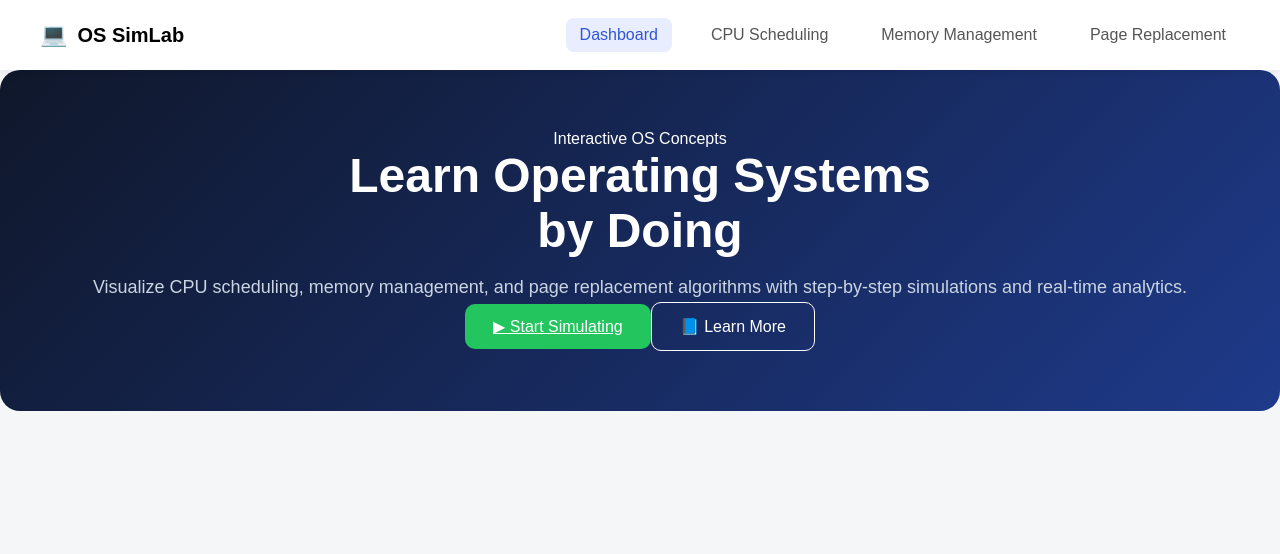
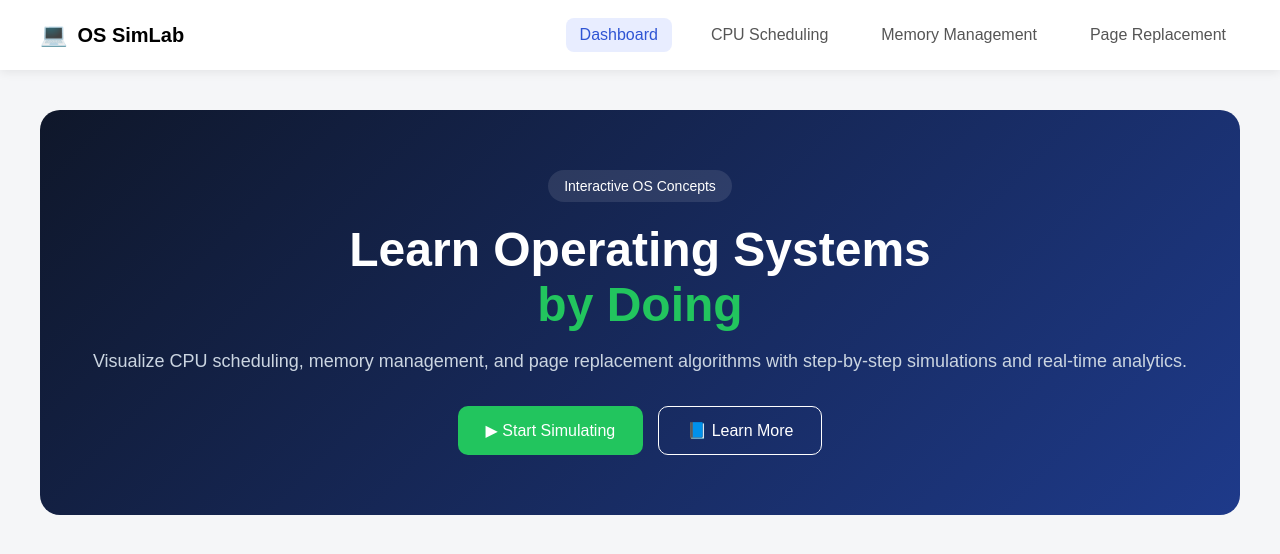
Before and after one commit to Nishan0021/OS-SimLab, a React (Vite) app: page / in a window 1280 px wide. Shown: the top 554 px of the page. Built offline with nearby package versions, Linux system fonts and the light colour scheme.

Commit message:
Refactor Dashboard component

```diff
--- a/src/pages/Dashboard.jsx
+++ b/src/pages/Dashboard.jsx
@@ -1,35 +1,42 @@
 import "./Dashboard.css";
-import { Link } from "react-router-dom";
+import { useNavigate } from "react-router-dom";
 
 export default function Dashboard() {
+
+  const navigate = useNavigate();
+
   return (
-    <div className="dashboard">
+    <div className="dashboard-container">
 
       <div className="hero">
 
-        <div className="badge">
+        <div className="hero-badge">
           Interactive OS Concepts
         </div>
 
         <h1>
-          Learn Operating Systems
-          <br />
-          <span>by Doing</span>
+          Learn Operating Systems <br />
+          <span className="highlight">by Doing</span>
         </h1>
 
         <p>
-          Visualize CPU scheduling, memory management,
-          and page replacement algorithms with step-by-step
-          simulations and real-time analytics.
+          Visualize CPU scheduling, memory management, and page replacement
+          algorithms with step-by-step simulations and real-time analytics.
         </p>
 
-        <div className="buttons">
+        <div className="hero-buttons">
 
-          <Link to="/cpu" className="start-btn">
+          <button
+            className="start-btn"
+            onClick={() => navigate("/cpu")}
+          >
             ▶ Start Simulating
-          </Link>
+          </button>
 
-          <button className="learn-btn">
+          <button
+            className="learn-btn"
+            onClick={() => navigate("/memory")}
+          >
             📘 Learn More
           </button>
 
```
